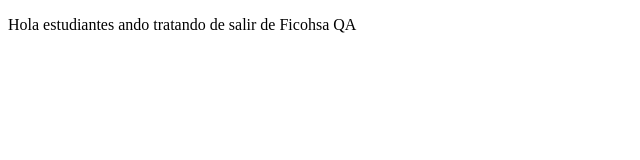
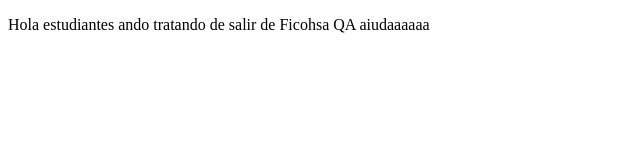
Before and after one commit to AlSnt/DemoProyecto, a plain HTML site: page index.html in a window 1280 px wide. Shown: the full height of the page, 0-640 px from the left. Drawn offline with Linux system fonts and the light colour scheme.

Commit message:
cambios agregue aiuda

```diff
--- a/index.html
+++ b/index.html
@@ -8,7 +8,7 @@
 </head>
 <body>
     <p>
-        Hola estudiantes ando tratando de salir de Ficohsa QA
+        Hola estudiantes ando tratando de salir de Ficohsa QA aiudaaaaaa
     </p>
 </body>
 </html>
```
